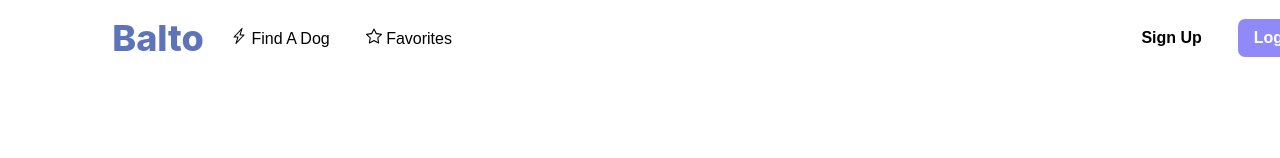
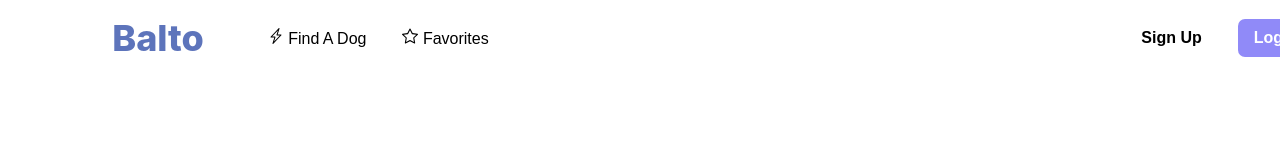
Before and after one commit to Balto-ai/balto-app, a React (Create React App) app in the folder balto-ui/: page / in a window 1280 px wide. Shown: the top 158 px of the page. Built offline with nearby package versions, Linux system fonts and the light colour scheme.

Commit message:
altered margins

```diff
--- a/balto-ui/src/components/NavBar/NavBar.css
+++ b/balto-ui/src/components/NavBar/NavBar.css
@@ -37,7 +37,8 @@
     flex-wrap: nowrap;
     flex-direction: row;
     justify-content: space-evenly;
-    margin-right: 50%;
+    margin-right: 47%;
+    margin-left: 3%;
 }
 .navlinks{
     display: inline;
```
